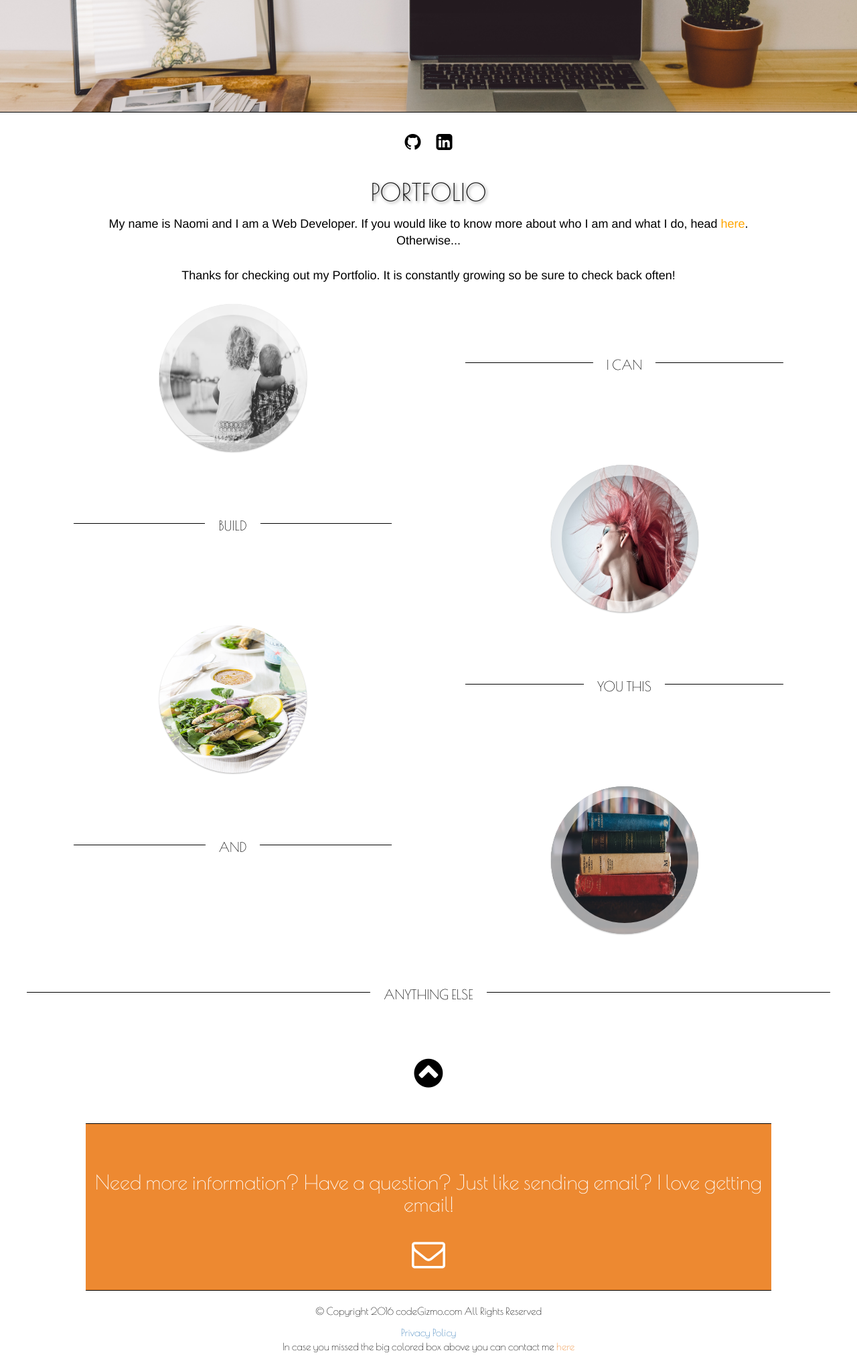
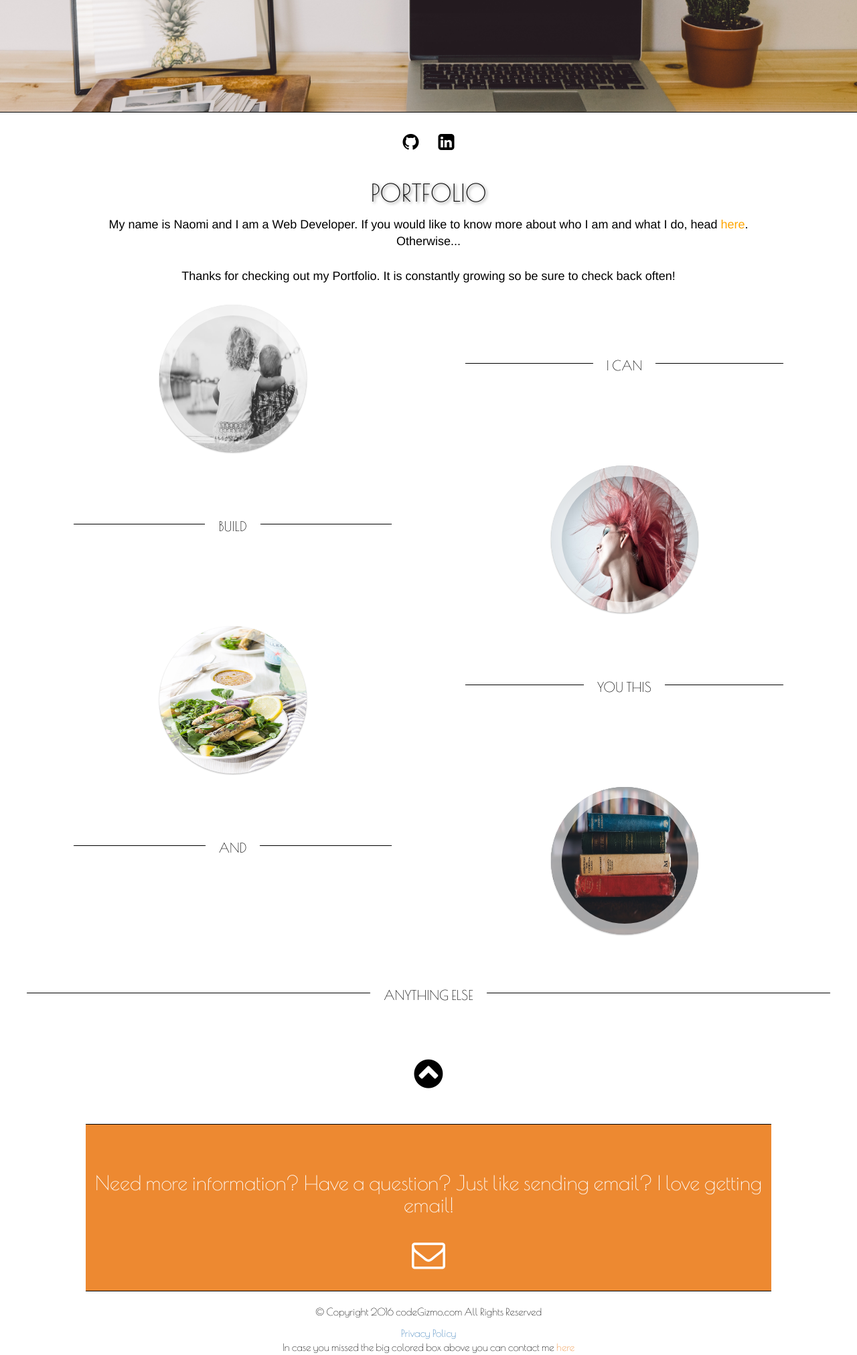
Before and after one commit to Whale67/FlaskEndeavor, a Flask app: page /portfolio.html in a window 1280 px wide. Shown: the part 211-2234 px from the top of the page at 67% size. Run offline with Flask 2, Linux system fonts and the light colour scheme; some libraries are stand-ins or nearby versions.

Commit message:
fixed styles

```diff
--- a/static/css/contact_style.css
+++ b/static/css/contact_style.css
@@ -126,6 +126,11 @@ a.selected {
 	padding: 10px;
 }
 
+.social-icons i {
+    width: 30px;
+    height: 30px;
+}
+
 .fa.fa-linkedin-square.social-icons, .fa.fa-github.social-icons {
     margin: 0;
     font-size: 28px;
--- a/static/css/custom.css
+++ b/static/css/custom.css
@@ -88,7 +88,7 @@ hr {
 .social-icons {
     margin: 20px;
     font-size: 28px;
-    color: black;
+    color: #000;
 }
 
 .social-icons li {
@@ -102,6 +102,7 @@ hr {
 
 .social-icons a {
 	text-decoration: none;
+    color: #000;
 }
 
 .social-icons i {
--- a/static/css/journal_style.css
+++ b/static/css/journal_style.css
@@ -99,6 +99,11 @@ span {
 	text-decoration: none;
 	list-style-type: none;
 	padding: 10px;
+}
+
+.social-icons i {
+    width: 30px;
+    height: 30px;
 }
 
 .fa.fa-linkedin-square.social-icons, .fa.fa-github.social-icons {
--- a/static/css/portfolio_style.css
+++ b/static/css/portfolio_style.css
@@ -98,6 +98,11 @@ span {
 	text-decoration: none;
 	list-style-type: none;
 	padding: 10px;
+}
+
+.social-icons i {
+    width: 30px;
+    height: 30px;
 }
 
 .fa.fa-linkedin-square.social-icons, .fa.fa-github.social-icons {
--- a/templates/portfolio.html
+++ b/templates/portfolio.html
@@ -141,7 +141,7 @@
   <div class="col-sm-6">
 
     <!-- colored -->
-    <div class="ih-item circle effect3 right_to_left"><a href="../Portfolio_Projects/index.html" target="_blank">
+    <div class="ih-item circle effect3 right_to_left"><a href="http://goldsmith-eraser-15863.bitballoon.com" target="_blank">
         <div class="img"><img src="../static/images/hair.jpg" alt="img"></div>
         <div class="info">
           <h3>Style Aphrodite</h3>
```
Also changed, not shown: 1 other file.
